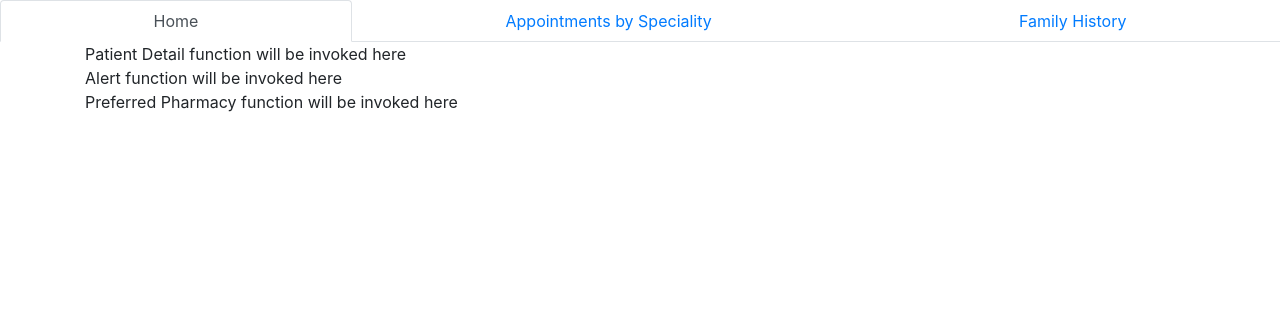
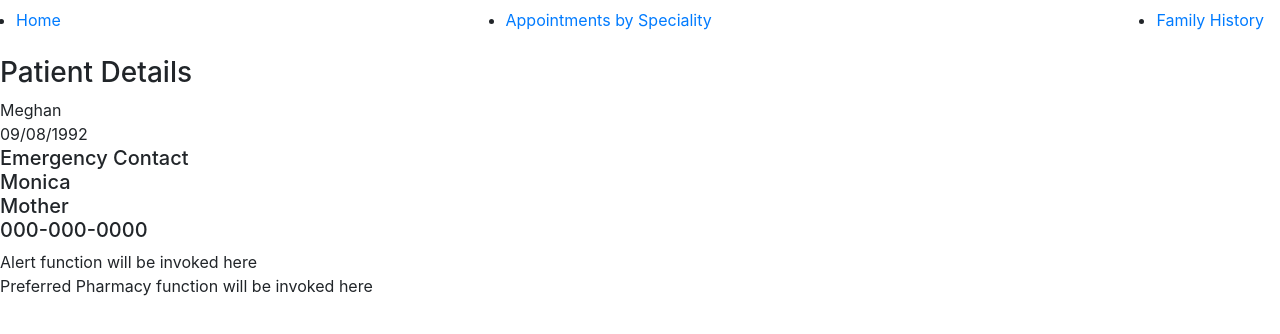
Before and after one commit to MegSemrad/nss-MeghanSemrad-Capstone1, a React (Create React App) app: page / in a window 1280 px wide. Shown: the top 334 px of the page. Built offline with nearby package versions, Linux system fonts and the light colour scheme.

Commit message:
rework patient details

```diff
--- a/src/components/ApplicationViews.js
+++ b/src/components/ApplicationViews.js
@@ -1,16 +1,20 @@
 import React from "react";
 import { Route } from "react-router-dom";
+import { PatientDetailProvider } from "./permanentDashboardSection/patientDetails/PatientDetailProvider";
 import { PermanentDashboardSection } from "./permanentDashboardSection/permanentDashboardSection";
+
 
 export const ApplicationViews = () => {
      return (
           <>
+               <PatientDetailProvider>
                     <Route exact path="/">
                          <PermanentDashboardSection />
                     </Route>
+               </PatientDetailProvider>
           </>
      )
-}
+};
 
 
 {/* <index.js>
--- /dev/null
+++ b/src/components/NavBar.css
@@ -0,0 +1,14 @@
+.navbar {
+    display: flex;
+    flex-wrap: nowrap;
+    justify-content: left;
+}
+
+.navbar__item {
+    flex-basis: 20%;
+    list-style-type: none;
+}
+
+.navbarCSS {
+    background-color: bisque
+}
--- a/src/components/NavBar.js
+++ b/src/components/NavBar.js
@@ -1,22 +1,23 @@
 import React from "react";
-import { Nav } from "react-bootstrap";
+import { Link } from "react-router-dom";
 
 
 export const NavBar = (props) => {
     return (
         <>
-            <Nav fill variant="tabs" defaultActiveKey="/">
-                <Nav.Item>
-                    <Nav.Link href="/">Home</Nav.Link>
-                </Nav.Item>
-                <Nav.Item>
-                    <Nav.Link href="/appointmentbyspeciality" eventKey="link-1">Appointments by Speciality</Nav.Link>
-                </Nav.Item>
-                <Nav.Item>
-                    <Nav.Link href="/familyhistory" eventKey="link-2">Family History</Nav.Link>
-                </Nav.Item>
-            </Nav>
+            <div className="navbarCss">
+                <ul className="navbar">
+                    <li className="navbar__item active">
+                        <Link className="navbar__link" to="/">Home</Link>
+                    </li>
+                    <li className="navbar__item">
+                        <Link className="navbar__link" to="/appointmentbyspeciality">Appointments by Speciality</Link>
+                    </li>
+                    <li className="navbar__item">
+                        <Link className="navbar__link" to="/familyhistory">Family History</Link>
+                    </li>
+                </ul>
+            </div>
         </>
-
     )
 };
--- a/src/components/PatientApp.js
+++ b/src/components/PatientApp.js
@@ -1,14 +1,11 @@
 import React from "react";
-import { Route } from "react-router-dom";
 import { NavBar } from "./NavBar";
 import { ApplicationViews } from "./ApplicationViews";
 import "./PatientApp.css";
 
 export const PatientApp = () => (
     <>
-        <Route>
             <NavBar />
             <ApplicationViews />
-        </Route>
     </>
 );
--- a/src/components/permanentDashboardSection/patientDetails/PatientDetailProvider.js
+++ b/src/components/permanentDashboardSection/patientDetails/PatientDetailProvider.js
@@ -6,7 +6,7 @@ export const PatientDetailProvider = (props) => {
     const [patientDetails, setPatientDetails] = useState([])
 
     const getPatientDetails = () => {
-        return fetch("http://localhost:8090/baseUserDetails")   //expand or embed if either??
+        return fetch("http://localhost:8090/basePatientDetails")
         .then(response => response.json())
         .then(setPatientDetails)
     };
--- a/src/components/permanentDashboardSection/permanentDashboardSection.js
+++ b/src/components/permanentDashboardSection/permanentDashboardSection.js
@@ -1,17 +1,20 @@
 import React from "react";
-import { Container, Col, Row } from 'react-bootstrap'
 
-
-export const PermanentDashboardSection = (props) => {
+export const PermanentDashboardSection = ({ patientDetail }) => {
     return (
         <>
-            <Container>
-                <Col>
-                    <Row>Patient Detail function will be invoked here</Row>
-                    <Row>Alert function will be invoked here</Row>
-                    <Row>Preferred Pharmacy function will be invoked here</Row>
-                </Col>
-            </Container>
+            <section className="patientDetails">
+                <h3 className="patientDetails__card__title">Patient Details</h3>
+                <div className="patientDetails__name">Meghan</div>
+                <div className="patientDetails__name">09/08/1992</div>
+                <h5 className="patientDetails__emergency__contact">Emergency Contact
+                                    <div className="emergency__contact__name">Monica</div>
+                    <div className="emergency__contact__relation">Mother</div>
+                    <div className="emergency__contact__phone__number">000-000-0000</div>
+                </h5>
+            </section>
+            <section>Alert function will be invoked here</section>
+            <section>Preferred Pharmacy function will be invoked here</section>
         </>
     )
-    };
+};
```
Also changed, not shown: src/components/permanentDashboardSection/patientDetails/PatientDetail.js (+18 -0 lines), src/components/permanentDashboardSection/patientDetails/PatientDetailList.js (+31 -0 lines), src/components/permanentDashboardSection/permanentDashboardSection.css (added). Lines whose indentation alone changed are shown as unchanged.
